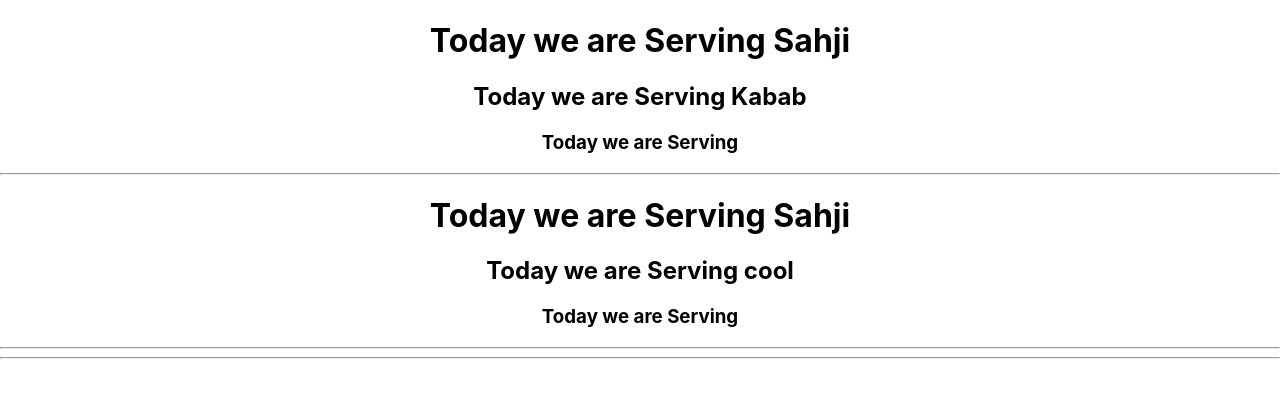
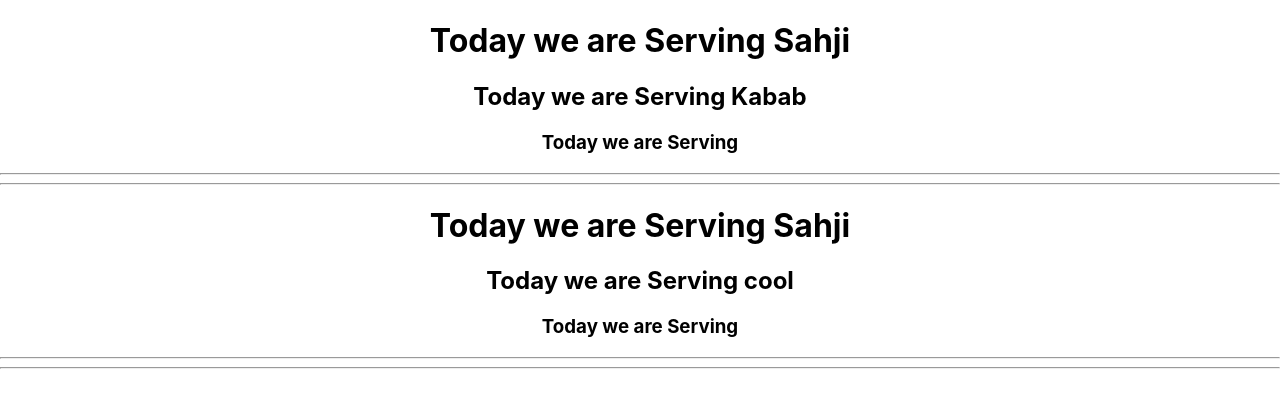
Before and after one commit to ismardoi2001/react-assignment2, a React (Create React App) app: page / in a window 1280 px wide. Shown: the top 408 px of the page. Built offline with nearby package versions, Linux system fonts and the light colour scheme.

Commit message:
update task

```diff
--- a/src/App.js
+++ b/src/App.js
@@ -5,10 +5,9 @@ import Dinner from './dinner.js';
 function App(){
   return(
     <div className ="App">
-    {/*<dinner></dinner>*/}
     <Dinner dishName ="Sahji" SweetDish="Kabab"/>
+    <hr/>
     <Dinner dishName ="Sahji" SweetDish="cool"/>
-
 
     <hr/>
     </div>
```
